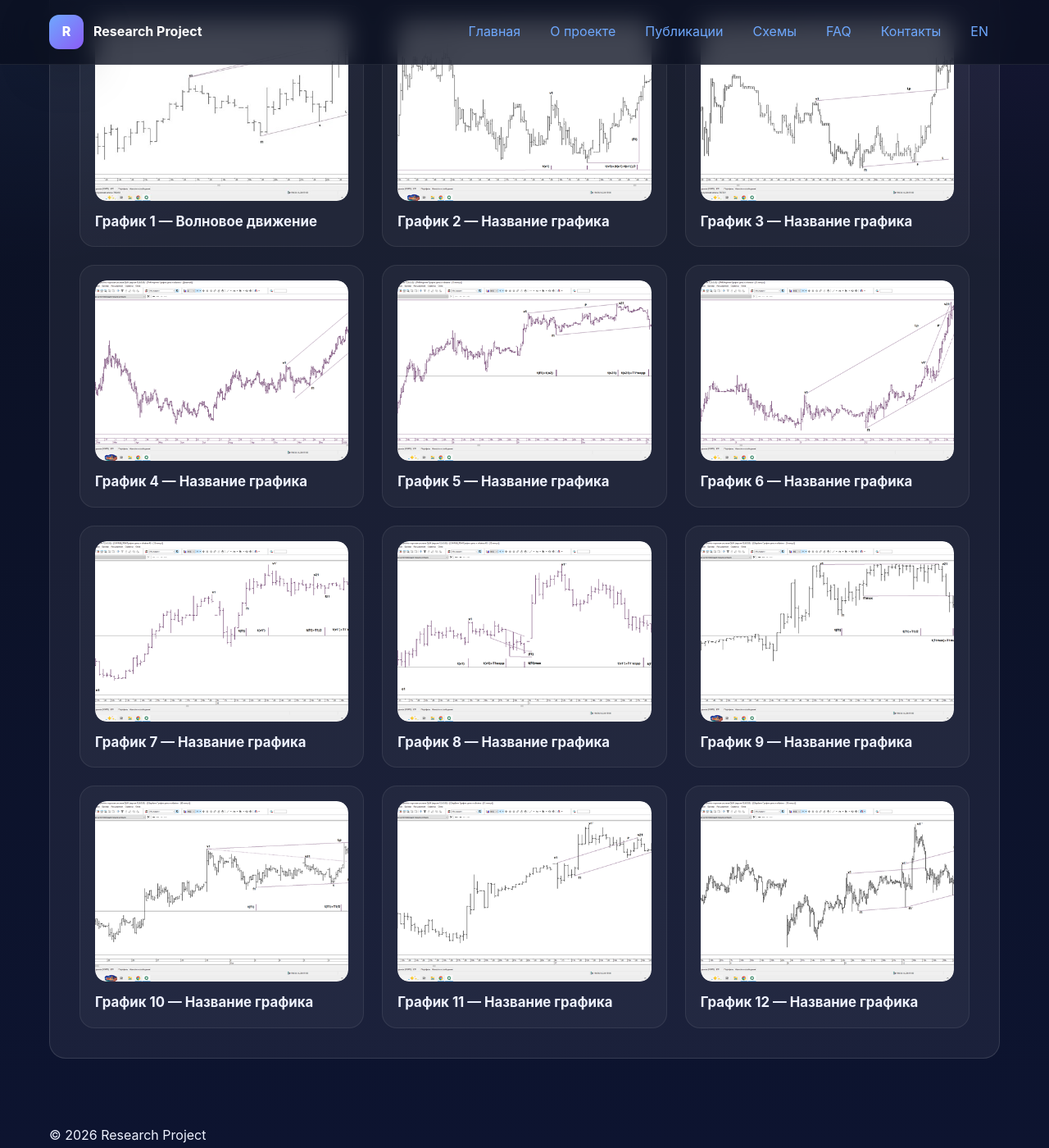
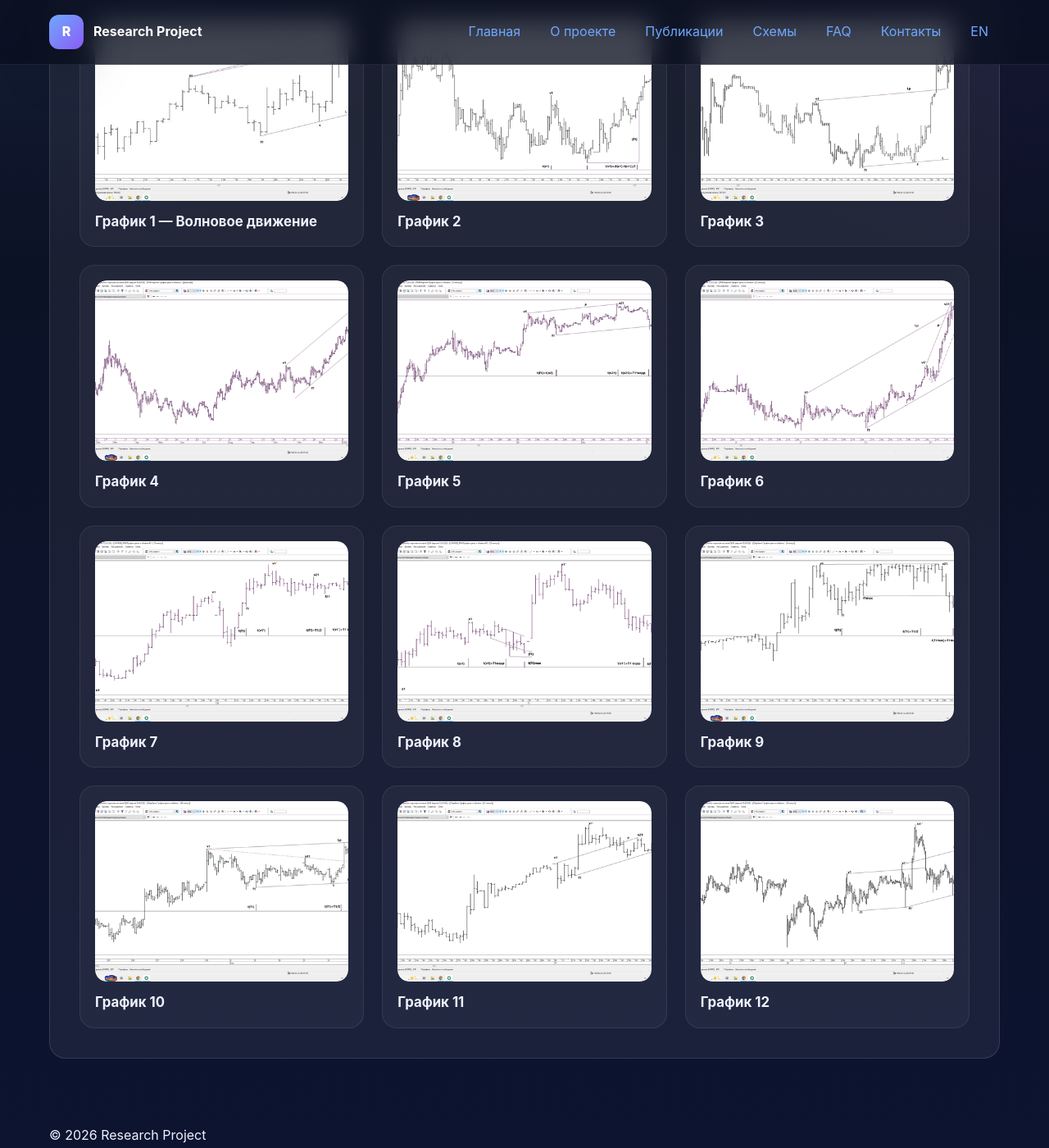
Before and after one commit to naoumov-ilia/naoumov-ilia.github.io, a Jekyll site: the page built from ru/diagrams/index.md, in a window 1280 px wide and 1400 px high, scrolled down 262 px. Shown: the whole window at 82% size. Built offline with Jekyll 4.4.1, drawn with Linux system fonts in a browser that asks for light colours.

Commit message:
Update index.md

```diff
--- a/ru/diagrams/index.md
+++ b/ru/diagrams/index.md
@@ -10,110 +10,134 @@ permalink: /ru/diagrams/
 <div class="diagram-grid">
 
   <article class="diagram-thumb-card">
-    <a class="diagram-thumb-link" href="{{ '/ru/diagrams/graph-1/' | relative_url }}" target="_blank" rel="noopener">
+    <a class="diagram-thumb-link no-lightbox" href="{{ '/ru/diagrams/graph-1/' | relative_url }}" target="_blank" rel="noopener">
       <img class="diagram-thumb-image" src="{{ '/assets/images/graph-1.png' | relative_url }}" alt="График 1 — Волновое движение">
     </a>
     <h3 class="diagram-thumb-title">
-      <a href="{{ '/ru/diagrams/graph-1/' | relative_url }}" target="_blank" rel="noopener">График 1 — Волновое движение</a>
+      <a href="{{ '/ru/diagrams/graph-1/' | relative_url }}" target="_blank" rel="noopener">
+        График 1 — Волновое движение
+      </a>
     </h3>
   </article>
 
   <article class="diagram-thumb-card">
-    <a class="diagram-thumb-link" href="{{ '/ru/diagrams/graph-2/' | relative_url }}" target="_blank" rel="noopener">
-      <img class="diagram-thumb-image" src="{{ '/assets/images/graph-2.png' | relative_url }}" alt="График 2 — Название графика">
+    <a class="diagram-thumb-link no-lightbox" href="{{ '/ru/diagrams/graph-2/' | relative_url }}" target="_blank" rel="noopener">
+      <img class="diagram-thumb-image" src="{{ '/assets/images/graph-2.png' | relative_url }}" alt="График 2">
     </a>
     <h3 class="diagram-thumb-title">
-      <a href="{{ '/ru/diagrams/graph-2/' | relative_url }}" target="_blank" rel="noopener">График 2 — Название графика</a>
+      <a href="{{ '/ru/diagrams/graph-2/' | relative_url }}" target="_blank" rel="noopener">
+        График 2
+      </a>
     </h3>
   </article>
 
   <article class="diagram-thumb-card">
-    <a class="diagram-thumb-link" href="{{ '/ru/diagrams/graph-3/' | relative_url }}" target="_blank" rel="noopener">
-      <img class="diagram-thumb-image" src="{{ '/assets/images/graph-3.png' | relative_url }}" alt="График 3 — Название графика">
+    <a class="diagram-thumb-link no-lightbox" href="{{ '/ru/diagrams/graph-3/' | relative_url }}" target="_blank" rel="noopener">
+      <img class="diagram-thumb-image" src="{{ '/assets/images/graph-3.png' | relative_url }}" alt="График 3">
     </a>
     <h3 class="diagram-thumb-title">
-      <a href="{{ '/ru/diagrams/graph-3/' | relative_url }}" target="_blank" rel="noopener">График 3 — Название графика</a>
+      <a href="{{ '/ru/diagrams/graph-3/' | relative_url }}" target="_blank" rel="noopener">
+        График 3
+      </a>
     </h3>
   </article>
 
   <article class="diagram-thumb-card">
-    <a class="diagram-thumb-link" href="{{ '/ru/diagrams/graph-4/' | relative_url }}" target="_blank" rel="noopener">
-      <img class="diagram-thumb-image" src="{{ '/assets/images/graph-4.png' | relative_url }}" alt="График 4 — Название графика">
+    <a class="diagram-thumb-link no-lightbox" href="{{ '/ru/diagrams/graph-4/' | relative_url }}" target="_blank" rel="noopener">
+      <img class="diagram-thumb-image" src="{{ '/assets/images/graph-4.png' | relative_url }}" alt="График 4">
     </a>
     <h3 class="diagram-thumb-title">
-      <a href="{{ '/ru/diagrams/graph-4/' | relative_url }}" target="_blank" rel="noopener">График 4 — Название графика</a>
+      <a href="{{ '/ru/diagrams/graph-4/' | relative_url }}" target="_blank" rel="noopener">
+        График 4
+      </a>
     </h3>
   </article>
 
   <article class="diagram-thumb-card">
-    <a class="diagram-thumb-link" href="{{ '/ru/diagrams/graph-5/' | relative_url }}" target="_blank" rel="noopener">
-      <img class="diagram-thumb-image" src="{{ '/assets/images/graph-5.png' | relative_url }}" alt="График 5 — Название графика">
+    <a class="diagram-thumb-link no-lightbox" href="{{ '/ru/diagrams/graph-5/' | relative_url }}" target="_blank" rel="noopener">
+      <img class="diagram-thumb-image" src="{{ '/assets/images/graph-5.png' | relative_url }}" alt="График 5">
     </a>
     <h3 class="diagram-thumb-title">
-      <a href="{{ '/ru/diagrams/graph-5/' | relative_url }}" target="_blank" rel="noopener">График 5 — Название графика</a>
+      <a href="{{ '/ru/diagrams/graph-5/' | relative_url }}" target="_blank" rel="noopener">
+        График 5
+      </a>
     </h3>
   </article>
 
   <article class="diagram-thumb-card">
-    <a class="diagram-thumb-link" href="{{ '/ru/diagrams/graph-6/' | relative_url }}" target="_blank" rel="noopener">
-      <img class="diagram-thumb-image" src="{{ '/assets/images/graph-6.png' | relative_url }}" alt="График 6 — Название графика">
+    <a class="diagram-thumb-link no-lightbox" href="{{ '/ru/diagrams/graph-6/' | relative_url }}" target="_blank" rel="noopener">
+      <img class="diagram-thumb-image" src="{{ '/assets/images/graph-6.png' | relative_url }}" alt="График 6">
     </a>
     <h3 class="diagram-thumb-title">
-      <a href="{{ '/ru/diagrams/graph-6/' | relative_url }}" target="_blank" rel="noopener">График 6 — Название графика</a>
+      <a href="{{ '/ru/diagrams/graph-6/' | relative_url }}" target="_blank" rel="noopener">
+        График 6
+      </a>
     </h3>
   </article>
 
   <article class="diagram-thumb-card">
-    <a class="diagram-thumb-link" href="{{ '/ru/diagrams/graph-7/' | relative_url }}" target="_blank" rel="noopener">
-      <img class="diagram-thumb-image" src="{{ '/assets/images/graph-7.png' | relative_url }}" alt="График 7 — Название графика">
+    <a class="diagram-thumb-link no-lightbox" href="{{ '/ru/diagrams/graph-7/' | relative_url }}" target="_blank" rel="noopener">
+      <img class="diagram-thumb-image" src="{{ '/assets/images/graph-7.png' | relative_url }}" alt="График 7">
     </a>
     <h3 class="diagram-thumb-title">
-      <a href="{{ '/ru/diagrams/graph-7/' | relative_url }}" target="_blank" rel="noopener">График 7 — Название графика</a>
+      <a href="{{ '/ru/diagrams/graph-7/' | relative_url }}" target="_blank" rel="noopener">
+        График 7
+      </a>
     </h3>
   </article>
 
   <article class="diagram-thumb-card">
-    <a class="diagram-thumb-link" href="{{ '/ru/diagrams/graph-8/' | relative_url }}" target="_blank" rel="noopener">
-      <img class="diagram-thumb-image" src="{{ '/assets/images/graph-8.png' | relative_url }}" alt="График 8 — Название графика">
+    <a class="diagram-thumb-link no-lightbox" href="{{ '/ru/diagrams/graph-8/' | relative_url }}" target="_blank" rel="noopener">
+      <img class="diagram-thumb-image" src="{{ '/assets/images/graph-8.png' | relative_url }}" alt="График 8">
     </a>
     <h3 class="diagram-thumb-title">
-      <a href="{{ '/ru/diagrams/graph-8/' | relative_url }}" target="_blank" rel="noopener">График 8 — Название графика</a>
+      <a href="{{ '/ru/diagrams/graph-8/' | relative_url }}" target="_blank" rel="noopener">
+        График 8
+      </a>
     </h3>
   </article>
 
   <article class="diagram-thumb-card">
-    <a class="diagram-thumb-link" href="{{ '/ru/diagrams/graph-9/' | relative_url }}" target="_blank" rel="noopener">
-      <img class="diagram-thumb-image" src="{{ '/assets/images/graph-9.png' | relative_url }}" alt="График 9 — Название графика">
+    <a class="diagram-thumb-link no-lightbox" href="{{ '/ru/diagrams/graph-9/' | relative_url }}" target="_blank" rel="noopener">
+      <img class="diagram-thumb-image" src="{{ '/assets/images/graph-9.png' | relative_url }}" alt="График 9">
     </a>
     <h3 class="diagram-thumb-title">
-      <a href="{{ '/ru/diagrams/graph-9/' | relative_url }}" target="_blank" rel="noopener">График 9 — Название графика</a>
+      <a href="{{ '/ru/diagrams/graph-9/' | relative_url }}" target="_blank" rel="noopener">
+        График 9
+      </a>
     </h3>
   </article>
 
   <article class="diagram-thumb-card">
-    <a class="diagram-thumb-link" href="{{ '/ru/diagrams/graph-10/' | relative_url }}" target="_blank" rel="noopener">
-      <img class="diagram-thumb-image" src="{{ '/assets/images/graph-10.png' | relative_url }}" alt="График 10 — Название графика">
+    <a class="diagram-thumb-link no-lightbox" href="{{ '/ru/diagrams/graph-10/' | relative_url }}" target="_blank" rel="noopener">
+      <img class="diagram-thumb-image" src="{{ '/assets/images/graph-10.png' | relative_url }}" alt="График 10">
     </a>
     <h3 class="diagram-thumb-title">
-      <a href="{{ '/ru/diagrams/graph-10/' | relative_url }}" target="_blank" rel="noopener">График 10 — Название графика</a>
+      <a href="{{ '/ru/diagrams/graph-10/' | relative_url }}" target="_blank" rel="noopener">
+        График 10
+      </a>
     </h3>
   </article>
 
   <article class="diagram-thumb-card">
-    <a class="diagram-thumb-link" href="{{ '/ru/diagrams/graph-11/' | relative_url }}" target="_blank" rel="noopener">
-      <img class="diagram-thumb-image" src="{{ '/assets/images/graph-11.png' | relative_url }}" alt="График 11 — Название графика">
+    <a class="diagram-thumb-link no-lightbox" href="{{ '/ru/diagrams/graph-11/' | relative_url }}" target="_blank" rel="noopener">
+      <img class="diagram-thumb-image" src="{{ '/assets/images/graph-11.png' | relative_url }}" alt="График 11">
     </a>
     <h3 class="diagram-thumb-title">
-      <a href="{{ '/ru/diagrams/graph-11/' | relative_url }}" target="_blank" rel="noopener">График 11 — Название графика</a>
+      <a href="{{ '/ru/diagrams/graph-11/' | relative_url }}" target="_blank" rel="noopener">
+        График 11
+      </a>
     </h3>
   </article>
 
   <article class="diagram-thumb-card">
-    <a class="diagram-thumb-link" href="{{ '/ru/diagrams/graph-12/' | relative_url }}" target="_blank" rel="noopener">
-      <img class="diagram-thumb-image" src="{{ '/assets/images/graph-12.png' | relative_url }}" alt="График 12 — Название графика">
+    <a class="diagram-thumb-link no-lightbox" href="{{ '/ru/diagrams/graph-12/' | relative_url }}" target="_blank" rel="noopener">
+      <img class="diagram-thumb-image" src="{{ '/assets/images/graph-12.png' | relative_url }}" alt="График 12">
     </a>
     <h3 class="diagram-thumb-title">
-      <a href="{{ '/ru/diagrams/graph-12/' | relative_url }}" target="_blank" rel="noopener">График 12 — Название графика</a>
+      <a href="{{ '/ru/diagrams/graph-12/' | relative_url }}" target="_blank" rel="noopener">
+        График 12
+      </a>
     </h3>
   </article>
 
```
